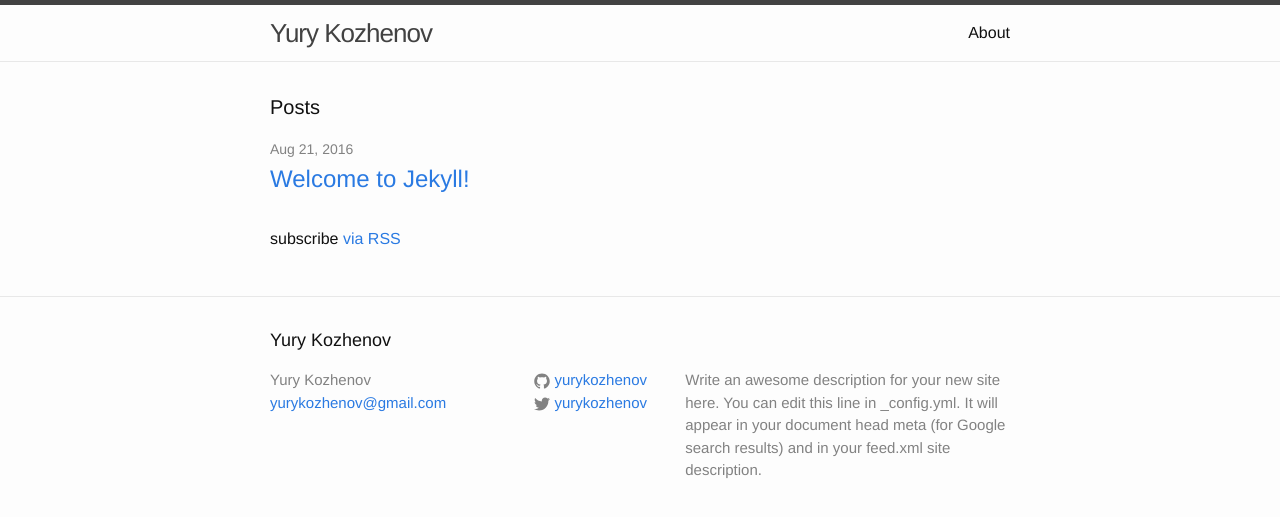
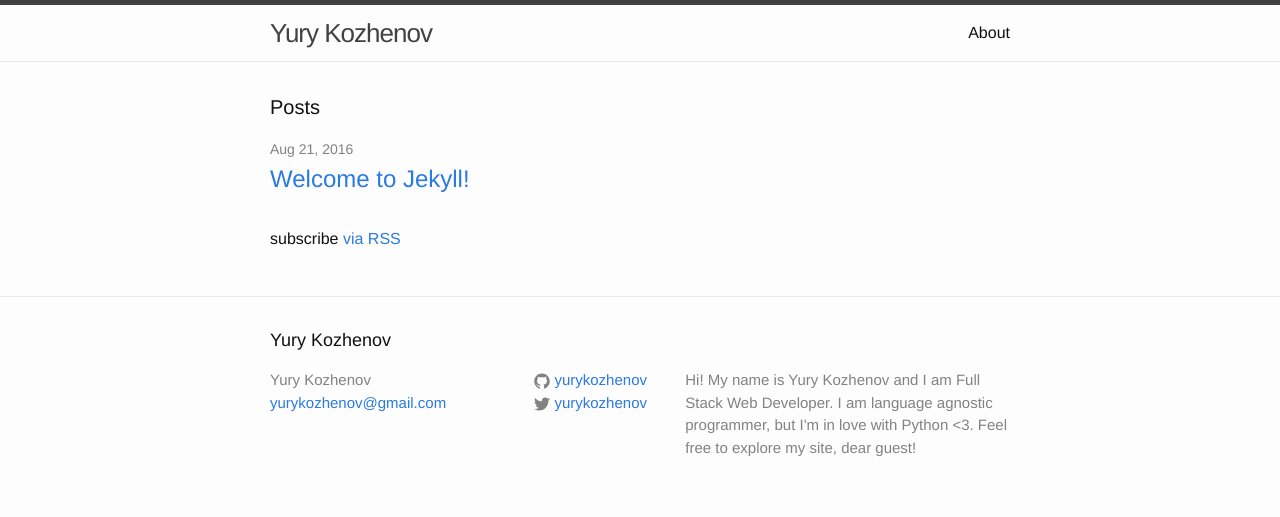
Before and after one commit to yurykozhenov/yurykozhenov.github.io, a Jekyll site: the page built from index.html, in a window 1280 px wide. Shown: the top 517 px of the page. Built offline with Jekyll 4.4.1, drawn with Linux system fonts in a browser that asks for light colours.

Commit message:
Change description

```diff
--- a/_config.yml
+++ b/_config.yml
@@ -9,9 +9,9 @@
 title: Yury Kozhenov
 email: yurykozhenov@gmail.com
 description: > # this means to ignore newlines until "baseurl:"
-  Write an awesome description for your new site here. You can edit this
-  line in _config.yml. It will appear in your document head meta (for
-  Google search results) and in your feed.xml site description.
+  Hi! My name is Yury Kozhenov and I am Full Stack Web Developer.
+  I am language agnostic programmer, but I'm in love with Python <3.
+  Feel free to explore my site, dear guest!
 baseurl: "" # the subpath of your site, e.g. /blog
 url: "https://yurykozhenov.github.io/" # the base hostname & protocol for your site
 twitter_username: yurykozhenov
```
